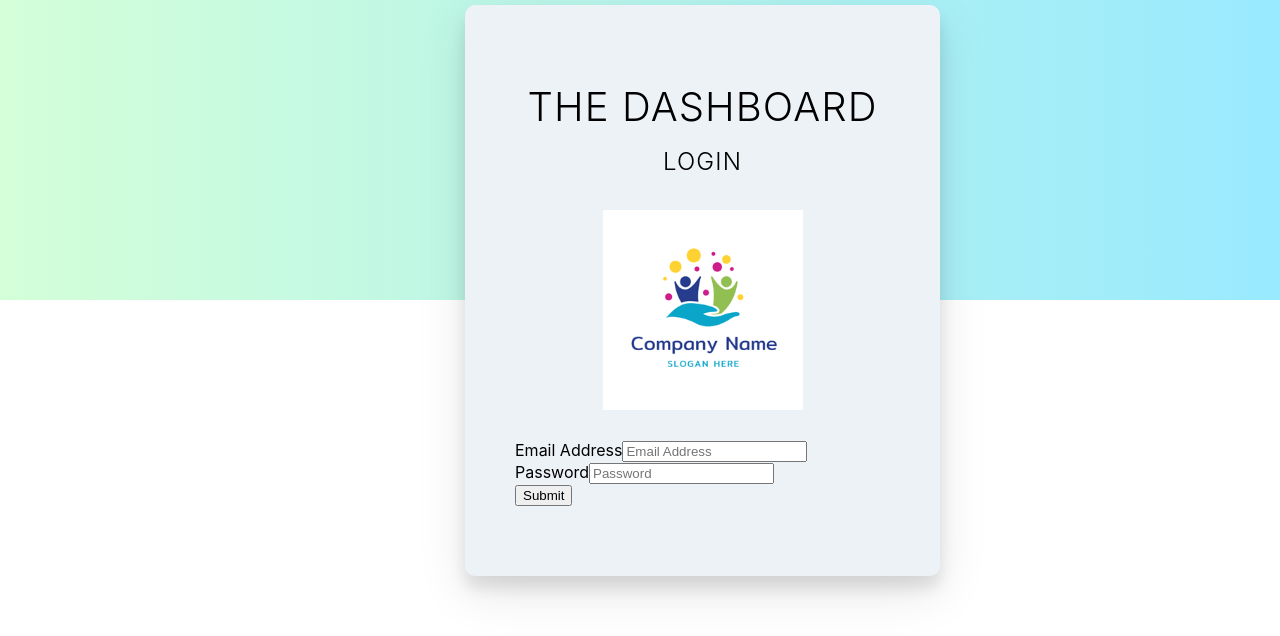
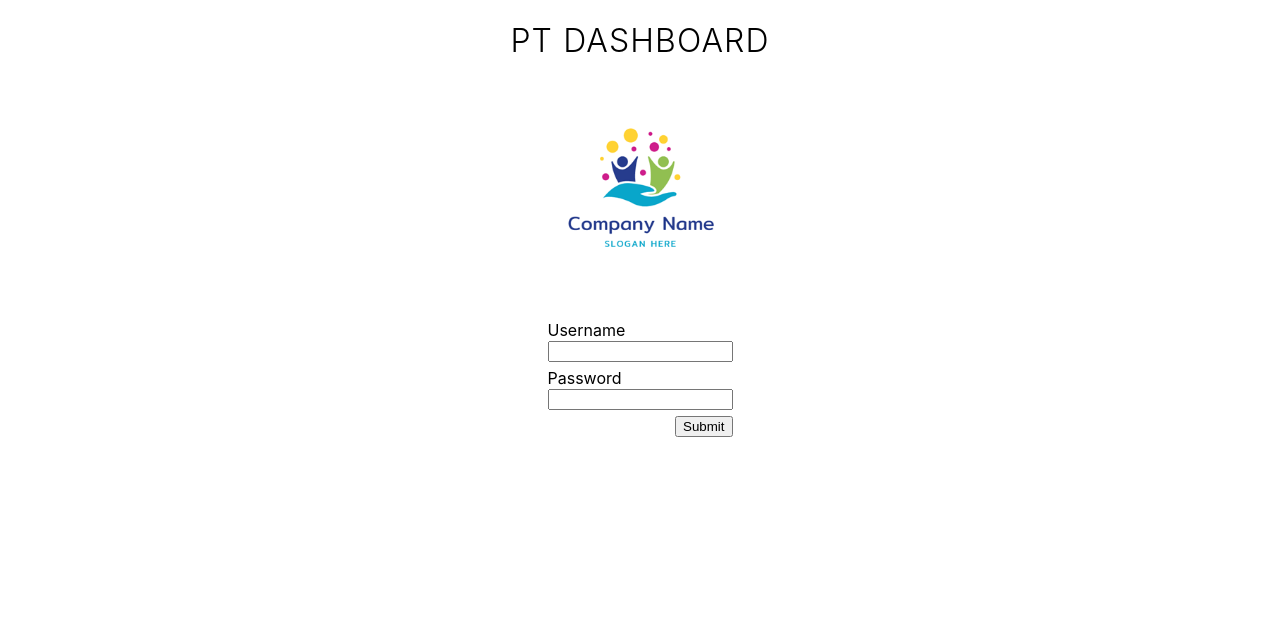
Before and after one commit to jlato89/Parent_Teacher_Dashboard, a React (Create React App) app in the folder client/: page / in a window 1280 px wide. Shown: the top 636 px of the page. Built offline with nearby package versions, Linux system fonts and the light colour scheme; the HTML template or start-up script is replaced by a standard one.

Commit message:
Tweaked login design, removed extra designs for something more basic

```diff
--- a/client/src/pages/Login.js
+++ b/client/src/pages/Login.js
@@ -1,38 +1,12 @@
 import React, { Component } from 'react';
 
 const styles = {
-  appHeader: {
-    background:
-      'linear-gradient(to right, rgba(146, 254, 157,0.4) 0%, rgba(0, 201, 255, 0.4) 100%)',
-    height: 300,
-    fontWeight: 300,
-    display: 'flex',
-    flexDirection: 'column',
-    alignItems: 'center'
-  },
   header: {
-    fontSize: '2.5rem',
+    fontSize: '2rem',
     textAlign: 'center',
     textTransform: 'uppercase',
     letterSpacing: 1.1,
     fontWeight: '300'
-  },
-  subHeader: {
-    fontSize: '1.5rem'
-  },
-  cardWrapper: {
-    position: 'absolute',
-    left: '50%',
-    marginLeft: '-175px',
-    top: '35%',
-    marginTop: '-100px',
-    borderRadius: 10,
-    backgroundColor: '#edf2f7',
-    width: 375,
-    padding: 50,
-    maxWidth: '90%',
-    boxShadow: '0 12px 15px rgba(0,0,0,0.1), 0 17px 50px rgba(0,0,0,0.1)'
-    // transform: 'translateY(-250px)'
   }
 };
 
@@ -67,13 +41,9 @@ class Login extends Component {
     const { errors } = this.state;
 
     return (
-      <div style={{ position: 'relative' }}>
-        <div style={styles.appHeader}></div>
-
-        <div style={styles.cardWrapper}>
+      <div>
         <h1 style={styles.header}>
-            The Dashboard <br />
-            <span style={styles.subHeader}>Login</span>
+          PT Dashboard <br />
         </h1>
 
         <img
@@ -82,27 +52,35 @@ class Login extends Component {
           style={{ height: 200, margin: '30px auto', display: 'block' }}
         />
 
-          <form onSubmit={this.onSubmit} className='ui form'>
-            <div className={`field ${errors.email ? 'error' : ''}`}>
+        <form
+          style={{ margin: '0 auto', width: 'fit-content' }}
+          onSubmit={this.onSubmit}
+          className='ui form'
+        >
+          <div className={`field ${errors.userName ? 'error' : ''}`}>
             <label>
-                {errors.email ? <p>{errors.email}</p> : 'Email Address'}
+              {errors.userName ? <p>{errors.userName}</p> : 'Username'}
             </label>
+            <br />
             <input
-                placeholder='Email Address'
-                name='email'
-                type='email'
-                value={this.state.email}
+              autoComplete='username'
+              name='Username'
+              type='Username'
+              value={this.state.userName}
               onChange={this.onChange}
             />
           </div>
 
-            <div className={`field ${errors.password ? 'error' : ''}`}>
+          <div
+            style={{ margin: '6px 0' }}
+            className={`field ${errors.password ? 'error' : ''}`}
+          >
             <label>
               {errors.password ? <p>{errors.password}</p> : 'Password'}
             </label>
+            <br />
             <input
               autoComplete='password'
-                placeholder='Password'
               name='password'
               type='password'
               value={this.state.password}
@@ -110,10 +88,12 @@ class Login extends Component {
             />
           </div>
 
-            <input type='submit' className='ui button grey fluid' />
+          <input
+            style={{ float: 'right' }}
+            type='submit'
+            className='ui button grey fluid'
+          />
         </form>
-          <div style={{ marginTop: 20, textAlign: 'center' }}></div>
-        </div>
       </div>
     );
   }
```
Lines whose indentation alone changed are shown as unchanged.
